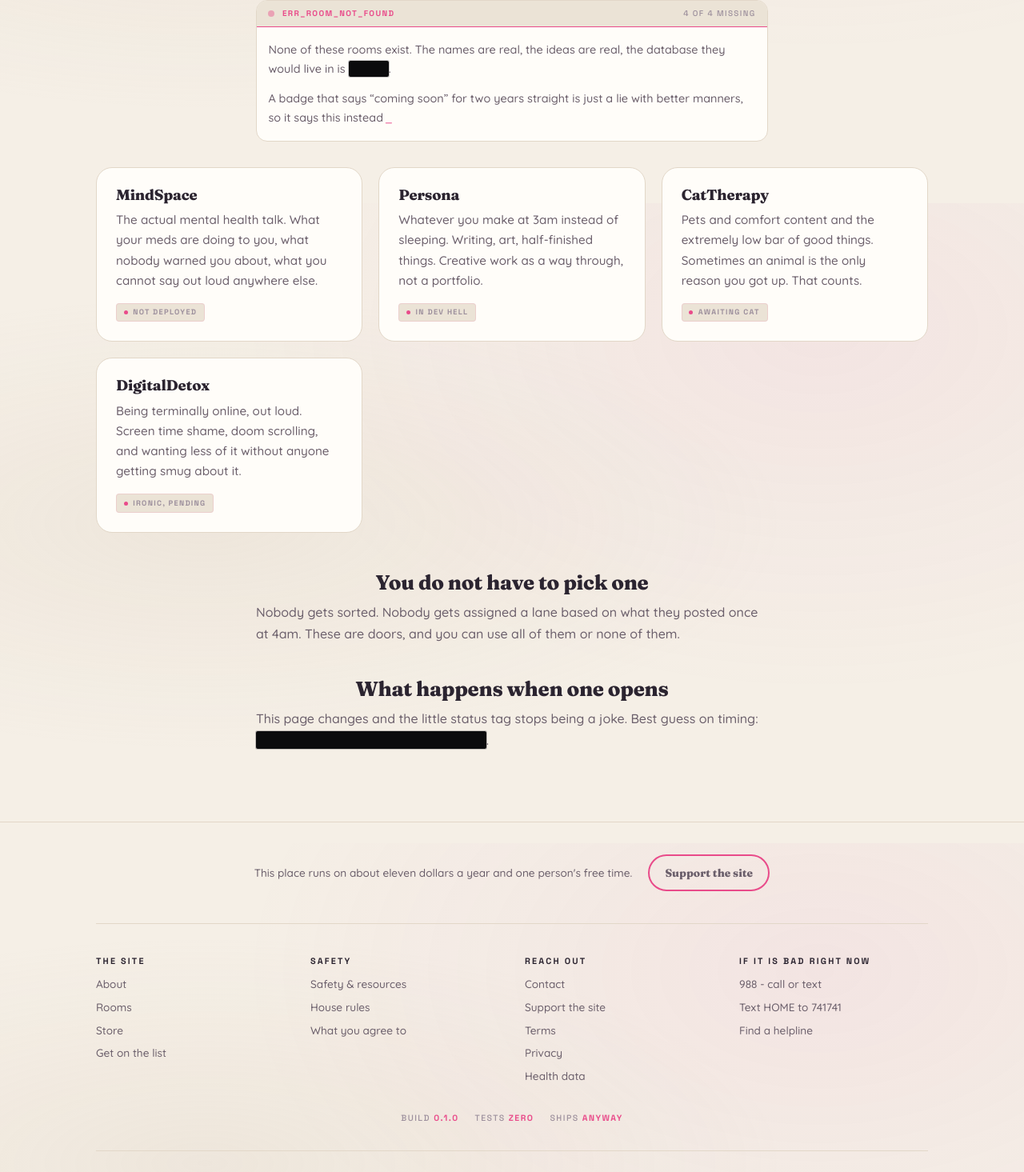
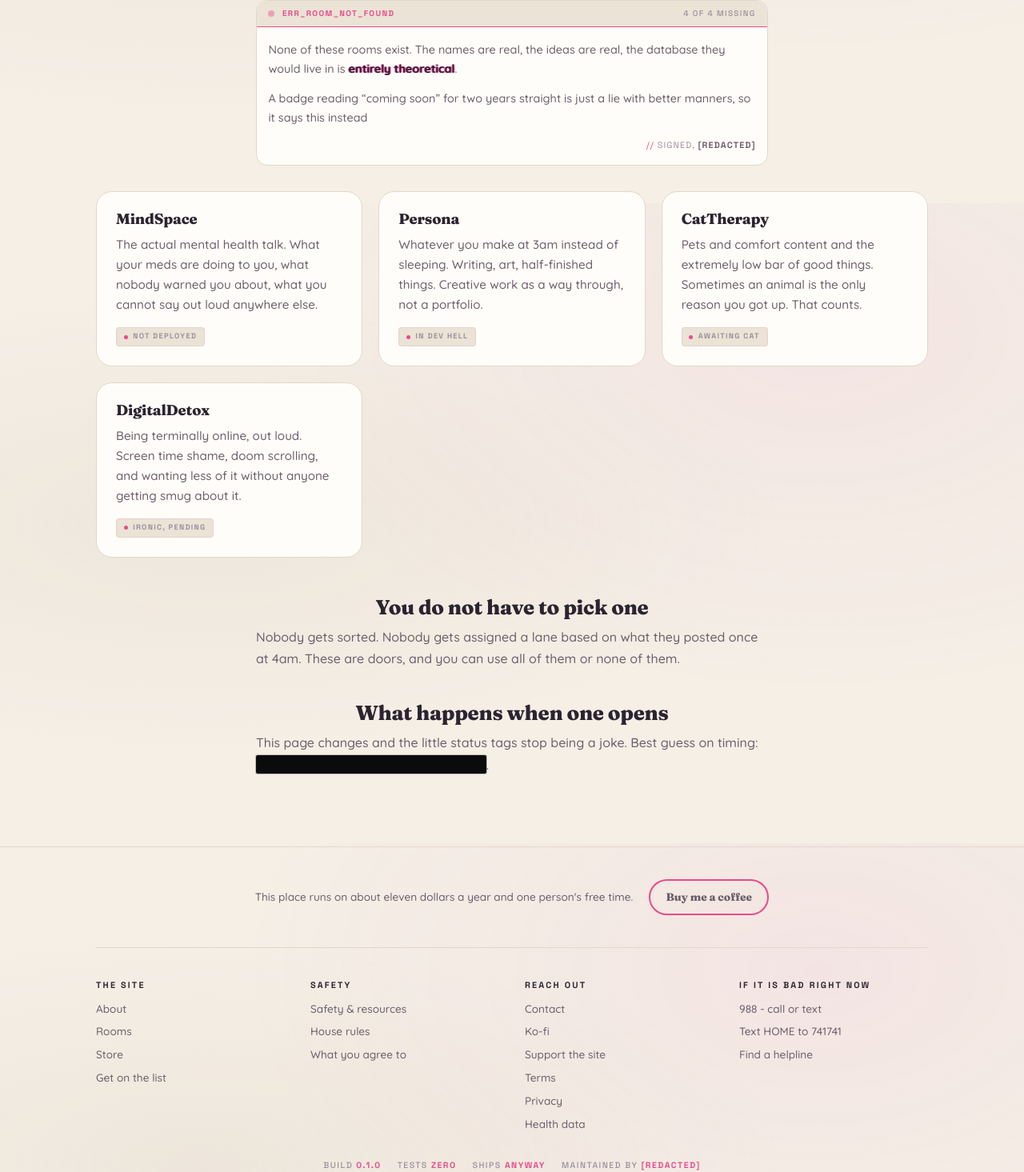
Before and after one commit to Redacted-Syntax/isnotokay, a React (Vite) app: page /rooms in a window 1280 px wide. Shown: the part 546-2011 px from the top of the page at 80% size. Built offline with nearby package versions, Linux system fonts and the light colour scheme; a web font is replaced by a local one.

Commit message:
Add sign-offs and glitched redactions across pages, Ko-fi in footer

```diff
--- a/src/components/Footer.jsx
+++ b/src/components/Footer.jsx
@@ -1,4 +1,6 @@
 import { Link } from "react-router-dom";
+
+const KOFI_URL = "https://ko-fi.com/redactedbae";
 
 export default function Footer() {
   const year = new Date().getFullYear();
@@ -13,9 +15,14 @@ export default function Footer() {
             This place runs on about eleven dollars a year and one
             person&apos;s free time.
           </p>
-          <Link className="btn btn--ghost footer__support-btn" to="/support">
-            Support the site
-          </Link>
+          <a
+            className="btn btn--ghost footer__support-btn"
+            href={KOFI_URL}
+            target="_blank"
+            rel="noreferrer"
+          >
+            Buy me a coffee
+          </a>
         </div>
 
         <div className="footer__cols">
@@ -59,6 +66,11 @@ export default function Footer() {
                 <Link to="/contact">Contact</Link>
               </li>
               <li>
+                <a href={KOFI_URL} target="_blank" rel="noreferrer">
+                  Ko-fi
+                </a>
+              </li>
+              <li>
                 <Link to="/support">Support the site</Link>
               </li>
               <li>
@@ -83,7 +95,11 @@ export default function Footer() {
                 <a href="sms:741741">Text HOME to 741741</a>
               </li>
               <li>
-                <a href="https://findahelpline.com" target="_blank" rel="noreferrer">
+                <a
+                  href="https://findahelpline.com"
+                  target="_blank"
+                  rel="noreferrer"
+                >
                   Find a helpline
                 </a>
               </li>
@@ -101,6 +117,9 @@ export default function Footer() {
           <span>
             ships <b>anyway</b>
           </span>
+          <span>
+            maintained by <b>[REDACTED]</b>
+          </span>
         </p>
 
         <p className="footer__base">
--- a/src/pages/Rooms.jsx
+++ b/src/pages/Rooms.jsx
@@ -2,6 +2,7 @@ import PageHeader from "../components/PageHeader.jsx";
 import Card from "../components/Card.jsx";
 import SystemNote from "../components/SystemNote.jsx";
 import Redacted from "../components/Redacted.jsx";
+import SignOff from "../components/SignOff.jsx";
 import { ROOMS } from "../data/rooms.js";
 
 export default function Rooms() {
@@ -15,15 +16,21 @@ export default function Rooms() {
 
       <section className="section" style={{ paddingTop: 0 }}>
         <div className="wrap">
-          <SystemNote code="ERR_ROOM_NOT_FOUND" status="4 of 4 missing" variant="error">
+          <SystemNote
+            code="ERR_ROOM_NOT_FOUND"
+            status="4 of 4 missing"
+            variant="error"
+          >
             <p>
-              None of these rooms exist. The names are real, the ideas are real,
-              the database they would live in is <Redacted>vapor</Redacted>.
+              None of these rooms exist. The names are real, the ideas are
+              real, the database they would live in is{" "}
+              <Redacted glitch>entirely theoretical</Redacted>.
             </p>
             <p>
-              A badge that says &ldquo;coming soon&rdquo; for two years straight
+              A badge reading &ldquo;coming soon&rdquo; for two years straight
               is just a lie with better manners, so it says this instead
             </p>
+            <SignOff />
           </SystemNote>
 
           <div className="grid">
@@ -37,16 +44,19 @@ export default function Rooms() {
           <div className="prose prose--center" style={{ marginTop: "3rem" }}>
             <h2>You do not have to pick one</h2>
             <p>
-              Nobody gets sorted. Nobody gets assigned a lane based on what they
-              posted once at 4am. These are doors, and you can use all of them
-              or none of them.
+              Nobody gets sorted. Nobody gets assigned a lane based on what
+              they posted once at 4am. These are doors, and you can use all of
+              them or none of them.
             </p>
 
             <h2>What happens when one opens</h2>
             <p>
-              This page changes and the little status tag stops being a joke.
-              Best guess on timing: <Redacted reveal hint="honestly">after the
-              backend class in December</Redacted>.
+              This page changes and the little status tags stop being a joke.
+              Best guess on timing:{" "}
+              <Redacted reveal hint="honestly">
+                after the backend class in December
+              </Redacted>
+              .
             </p>
           </div>
         </div>
--- a/src/pages/Store.jsx
+++ b/src/pages/Store.jsx
@@ -3,13 +3,11 @@ import Card from "../components/Card.jsx";
 import Button from "../components/Button.jsx";
 import SystemNote from "../components/SystemNote.jsx";
 import Redacted from "../components/Redacted.jsx";
+import SignOff from "../components/SignOff.jsx";
 
 // ---------- SHOP ----------
 // Do NOT build a cart here. When the shop is real, this page links out to
 // Big Cartel or Payhip and they handle payment, tax, and fulfilment.
-//
-// Product names are from the original Cult Shop. Prices are targets, kept
-// because the print-on-demand margins work at these numbers.
 
 const ITEMS = [
   { name: "Emotionally Unavailable Hoodie", price: "$65", status: "unprinted" },
@@ -40,6 +38,7 @@ export default function Store() {
             <p>
               Estimated ship date: <Redacted>lol</Redacted>
             </p>
+            <SignOff note="inventory managed badly" />
           </SystemNote>
 
           <div className="grid">
@@ -53,9 +52,9 @@ export default function Store() {
           <div className="prose prose--center" style={{ marginTop: "3rem" }}>
             <h2>Where the money goes</h2>
             <p>
-              Hosting, the domain, and the deeply unglamorous costs of keeping a
-              website alive. That is the whole budget. There is no investor and
-              no growth target.
+              Hosting, the domain, and the deeply unglamorous costs of keeping
+              a website alive. That is the whole budget. There is no investor
+              and no growth target.
             </p>
             <p>
               Support itself stays free, permanently. Nobody should have to pay
--- a/src/pages/Terms.jsx
+++ b/src/pages/Terms.jsx
@@ -1,8 +1,9 @@
 import PageHeader from "../components/PageHeader.jsx";
 import SystemNote from "../components/SystemNote.jsx";
 import Redacted from "../components/Redacted.jsx";
+import SignOff from "../components/SignOff.jsx";
 
-// NOT REAL TERMS YET. The in-world framing below is fun, but it must stay
+// NOT REAL TERMS YET. The in-world framing is fun, but it must stay
 // unmistakable that nothing here is binding. Generate real policies
 // (Termageddon ~$119/yr auto-updates as laws change) and have a human
 // review the crisis and health-data language before anyone signs up.
@@ -22,18 +23,21 @@ export default function Terms() {
 
       <section className="section" style={{ paddingTop: 0 }}>
         <div className="wrap">
-          <SystemNote code="DOC_UNSIGNED" status="not binding" variant="classified">
+          <SystemNote
+            code="DOC_UNSIGNED"
+            status="not binding"
+            variant="classified"
+          >
             <p>
-              There are no terms yet, because there is nothing to agree to yet.
-              No accounts, no checkout, no data beyond an email you typed in on
-              purpose.
+              There are no terms yet, because there is nothing to agree to
+              yet. No accounts, no checkout, no data beyond an email you typed
+              in on purpose.
             </p>
             <p>
-              Real ones arrive before the doors do. Currently blocked on:{" "}
-              <Redacted reveal hint="the unglamorous truth">
-                money for a lawyer
-              </Redacted>
+              Real ones arrive before the doors do. Currently blocked on{" "}
+              <Redacted glitch>money for a lawyer</Redacted>
             </p>
+            <SignOff note="legally meaningless" />
           </SystemNote>
 
           <div className="prose">
@@ -56,7 +60,9 @@ export default function Terms() {
                 Be a person. Harassment, doxxing, and selling things to people
                 in pain end your account.
               </li>
-              <li>Governed by Nevada law, because that is where the founder is.</li>
+              <li>
+                Governed by Nevada law, because that is where the founder is.
+              </li>
             </ul>
 
             <p>
```
